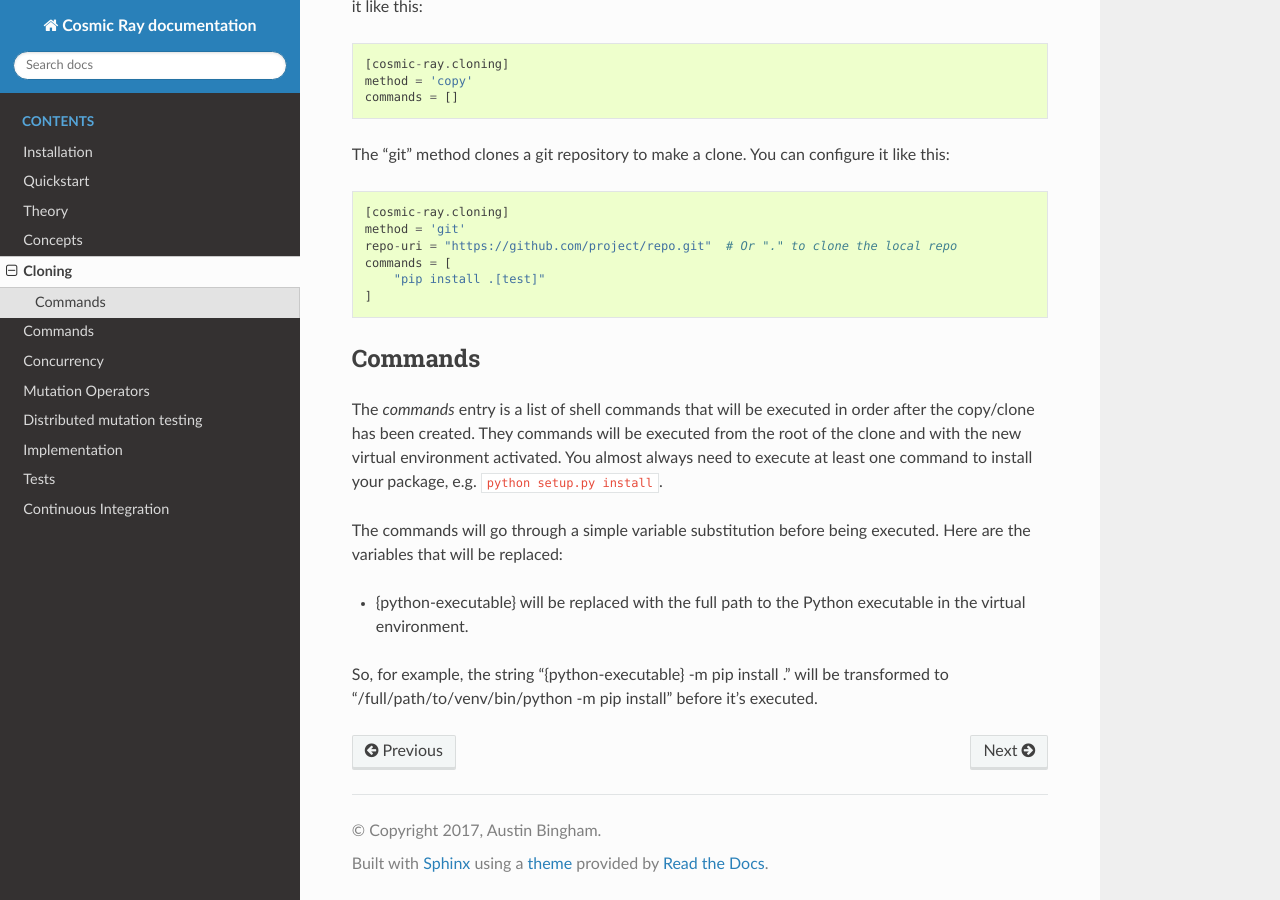
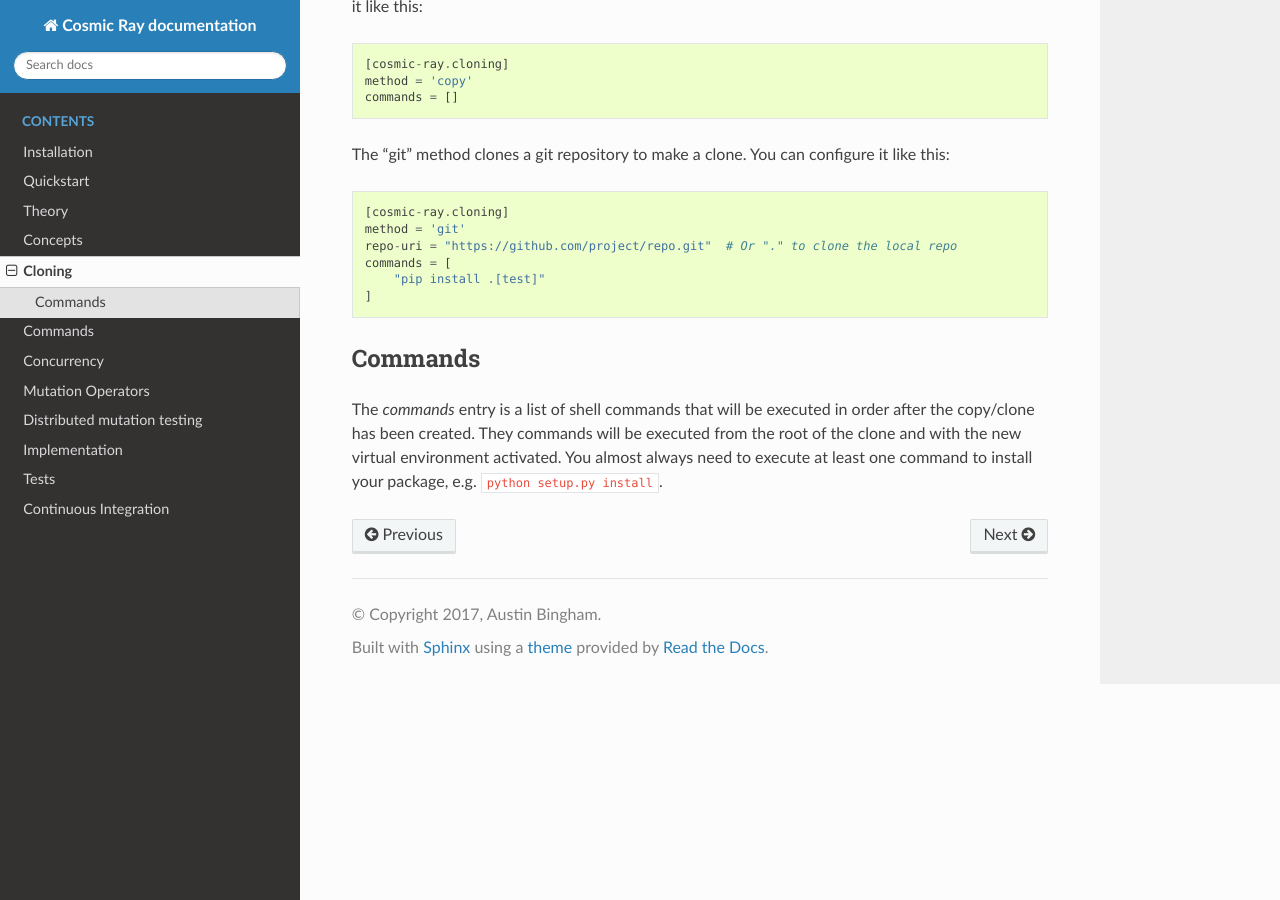
Before and after one commit to sixty-north/cosmic-ray, a Sphinx documentation site: the page built from docs/cloning.rst, in a window 1280 px wide and 900 px high, scrolled down 501 px. Built offline with Sphinx 7.4.7 and the Read the Docs theme 2.0.0, drawn with Linux system fonts in a browser that asks for light colours.

Commit message:
Using virtualenv to activate sandbox environments.
This is all much more in line with best practice, and
it should work on windows now.

Note that command interpolation is no longer
done. Just use 'python' in your
commands.

```diff
--- a/docs/cloning.rst
+++ b/docs/cloning.rst
@@ -40,13 +40,3 @@
 root of the clone and with the new virtual environment activated. You almost
 always need to execute at least one command to install your package, e.g.
 ``python setup.py install``.
-
-The commands will go through a simple variable substitution before being
-executed. Here are the variables that will be replaced:
-
-- {python-executable} will be replaced with the full path to the Python
-  executable in the virtual environment.
-
-So, for example, the string "{python-executable} -m pip install ." will be
-transformed to "/full/path/to/venv/bin/python -m pip install" before it's
-executed.
--- a/docs/concepts.rst
+++ b/docs/concepts.rst
@@ -106,7 +106,7 @@
     python-version = ""
     timeout = 10
     exclude-modules = []
-    test-command = {python_executable} -m unittest allele_tests
+    test-command = python -m unittest allele_tests
     execution-enging.name = "local"
 
     [cosmic-ray.cloning]
@@ -179,9 +179,6 @@
 (or, in the case of remote execution, in whatever directory the remote command
 handler is running).
 
-Cosmic Ray will will attempt to interpolate the path to its Python executable
-into the test command string whereever it sees ``{python-executable}``.
-
 Baselines and timeouts
 ======================
 
--- a/docs/quickstart.rst
+++ b/docs/quickstart.rst
@@ -37,7 +37,7 @@
     python-version = ""
     timeout = 10
     exclude-modules = []
-    test-command = "{python-executable} -m unittest discover tests"
+    test-command = "python -m unittest discover tests"
     execution-engine.name = "local"
 
     [cosmic-ray.cloning]
```
Also changed, not shown: 8 other files.
